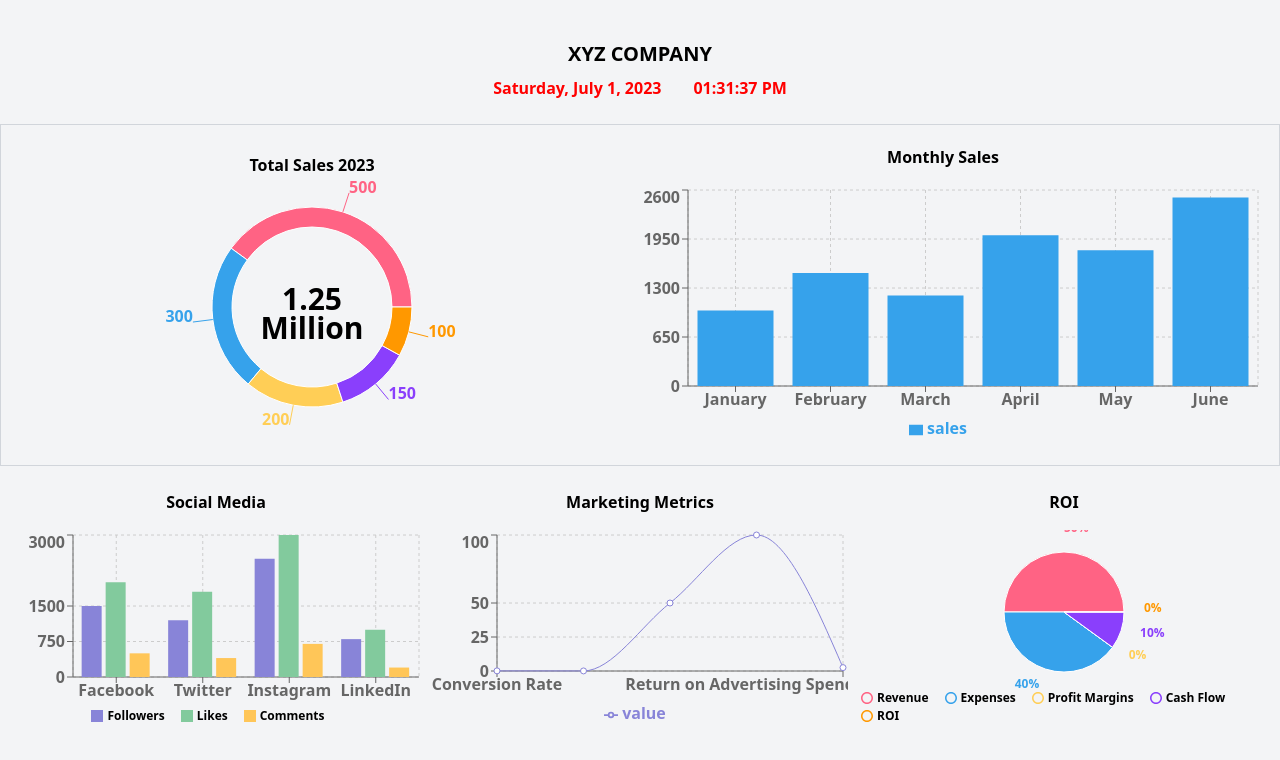
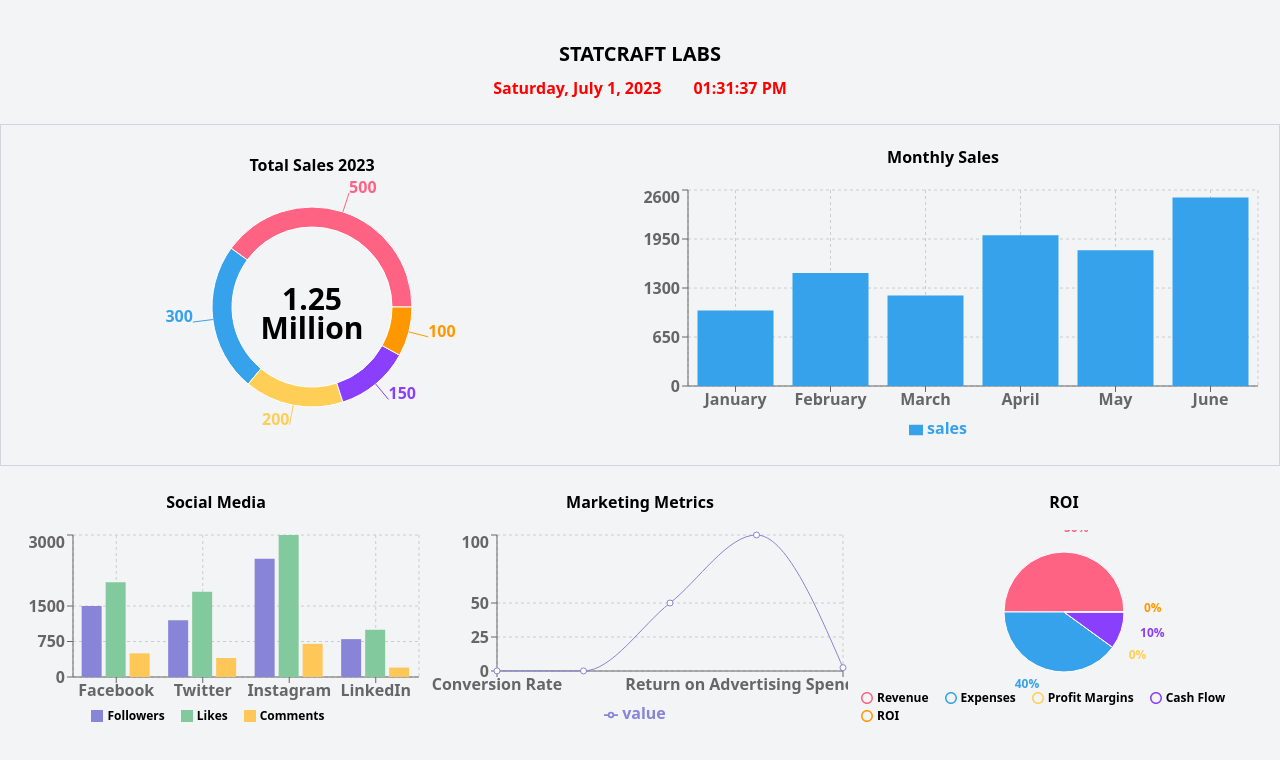
Before and after one commit to Rashadul-Haque-JS/corporate-dashboard, a React (Create React App) app: page / in a window 1280 px wide. Shown: the top 760 px of the page. Built offline with nearby package versions, Linux system fonts and the light colour scheme.

Commit message:
Updated name of site

```diff
--- a/src/App.js
+++ b/src/App.js
@@ -12,7 +12,7 @@ const Dashboard = () => {
       <div className="flex flex-col justify-start items-center w-full min-h-screen sm:w-[96%] sm:h-auto mt-2 gap-6">
         <div className="mt-8">
           <h1 className="text-center text-xl font-bold uppercase mb-2 text-black">
-            XYZ Company
+          StatCraft Labs
           </h1>
           <Watch />
         </div>
```
